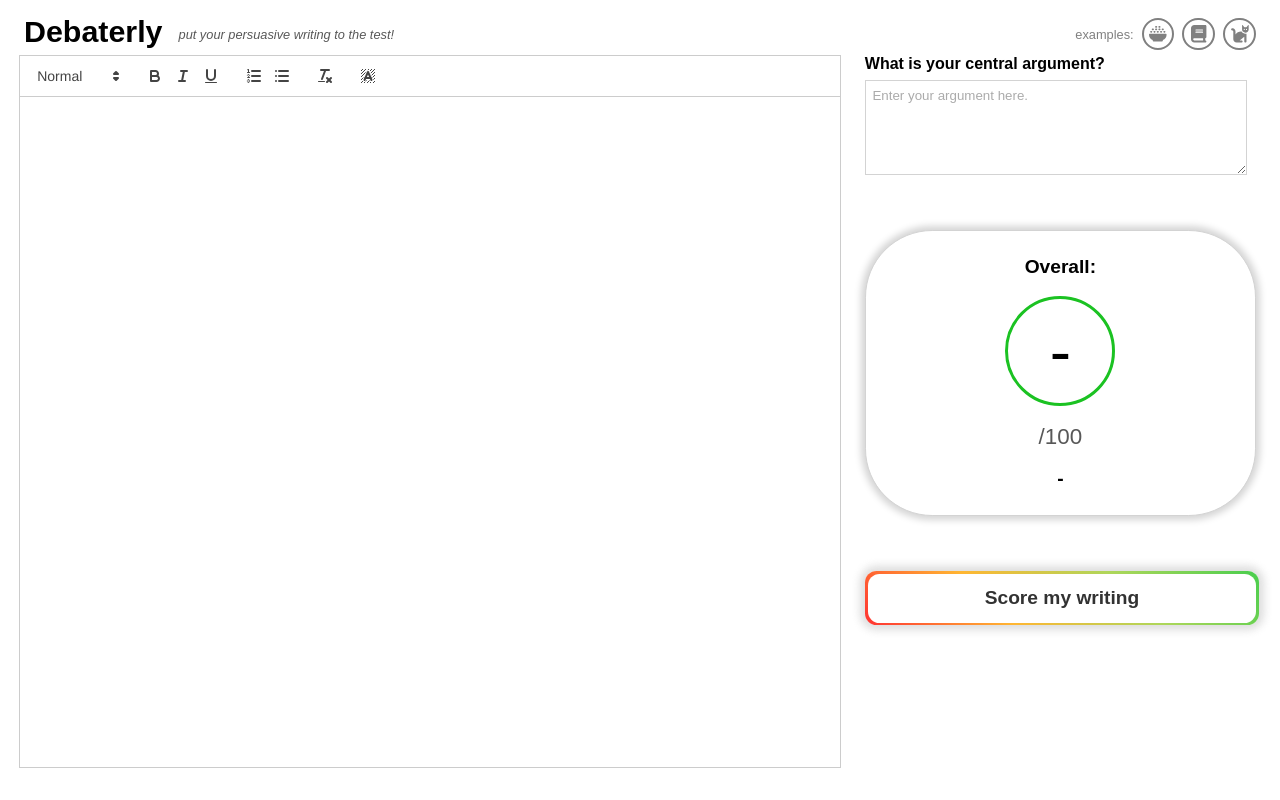
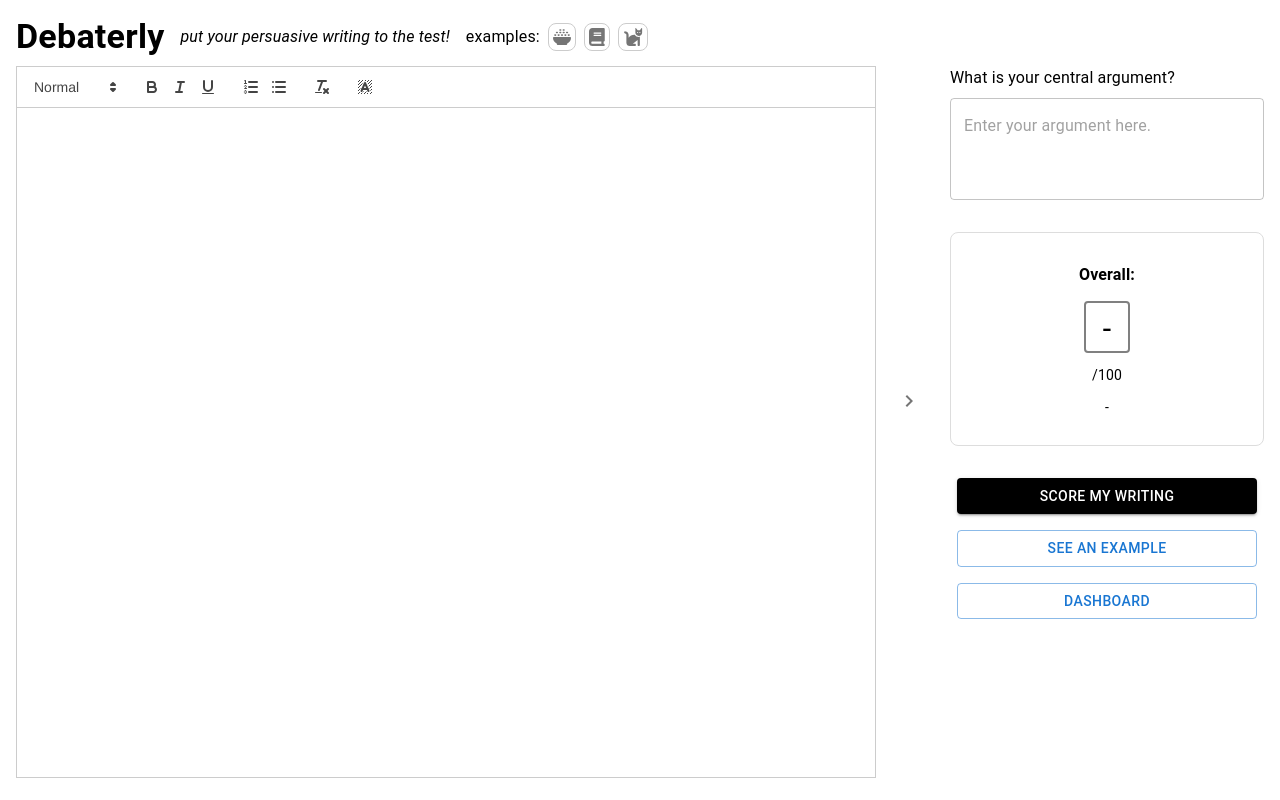
Before and after one commit to austenem/debaterly, a React (Create React App) app: page / in a window 1280 px wide. Built offline with nearby package versions, Linux system fonts and the light colour scheme.

Commit message:
transition to MUI

```diff
--- a/src/pages/Home/Home.tsx
+++ b/src/pages/Home/Home.tsx
@@ -1,16 +1,20 @@
-/**
- * Home for users to evaluate the quality of their writing.
- * @author Austen Money
- */
-
+import { useState } from 'react';
 import Header from './components/Header';
 import ScoreCard from './components/ScoreCard';
 import TextInput from './components/TextInput';
 import TopicInput from './components/TopicInput';
-import ScoreButton from './components/ScoreButton';
 import { useScoreText } from './hooks';
+import {
+  Stack,
+  Box,
+  IconButton,
+  Collapse,
+  Divider,
+} from '@mui/material';
+import { ChevronLeft, ChevronRight } from '@mui/icons-material';
 
 import './style.css';
+import Buttons from './components/Buttons';
 
 function Home() {
   const {
@@ -27,25 +31,58 @@
     setIsFeedbackMode,
   } = useScoreText();
 
-  console.log('qualityScore:', qualityScore);
-  console.log('userText:', userText);
+  const [isPanelOpen, setIsPanelOpen] = useState(true);
 
   return (
-    <div className="UserHome-outer-container">
-      <Header onClickExample={(text: string, topic: string) => {
-        setUserText(text);
-        setUserTopic(topic);
-      }} />
-      <div className="UserHome-inner-container">
-        <TextInput userText={userText} highlightedSentences={highlightedSentences} onChange={(text: string) => setUserText(text)}  isFeedbackMode={isFeedbackMode} setIsFeedbackMode={setIsFeedbackMode} />
-        <div className="UserHome-right-side">
-          <TopicInput userTopic={userTopic} onChange={(topic: string) => (setUserTopic(topic))} />
-          <ScoreCard qualityCategory={qualityCategory} qualityScore={qualityScore} isLoading={isLoading} />
-          <ScoreButton scoreText={scoreText} />
-        </div>
-      </div>
-    </div>
+    <Stack height="90%" padding={2}>
+      <Header
+        onClickExample={(text: string, topic: string) => {
+          setUserText(text);
+          setUserTopic(topic);
+        }}
+      />
+      <Stack direction="row" spacing={2} sx={{ flex: 1 }}>
+        {/* Left editor area */}
+        <Box sx={{ flex: 1 }}>
+          <TextInput
+            userText={userText}
+            highlightedSentences={highlightedSentences}
+            onChange={(text: string) => setUserText(text)}
+            isFeedbackMode={isFeedbackMode}
+            setIsFeedbackMode={setIsFeedbackMode}
+          />
+        </Box>
+
+        {/* Toggle button */}
+        <Box display="flex" flexDirection="column" justifyContent="center">
+          <Divider orientation="vertical" flexItem />
+          <IconButton
+            onClick={() => setIsPanelOpen(!isPanelOpen)}
+            size="small"
+          >
+            {isPanelOpen ? <ChevronRight /> : <ChevronLeft />}
+          </IconButton>
+          <Divider orientation="vertical" flexItem />
+        </Box>
+
+        {/* Right panel */}
+        <Collapse in={isPanelOpen} orientation="horizontal" sx={{ minWidth: isPanelOpen ? 280 : 0 }}>
+          <Stack spacing={4} sx={{ pl: 1 }}>
+            <TopicInput
+              userTopic={userTopic}
+              onChange={(topic: string) => setUserTopic(topic)}
+            />
+            <ScoreCard
+              qualityCategory={qualityCategory}
+              qualityScore={qualityScore}
+              isLoading={isLoading}
+            />
+            <Buttons scoreText={scoreText} />
+          </Stack>
+        </Collapse>
+      </Stack>
+    </Stack>
   );
-};
+}
 
 export default Home;
--- /dev/null
+++ b/src/pages/Home/components/Buttons.tsx
@@ -0,0 +1,40 @@
+import { Box, Button, Stack } from '@mui/material';
+
+interface ScoreButtonProps {
+  scoreText: () => void;
+}
+
+function Buttons({ scoreText }: ScoreButtonProps) {
+  return (
+    <Stack spacing={2} alignItems="center" width="100%">
+      <Box width="100%" maxWidth={300}>
+        <Button
+          onClick={scoreText}
+          variant="contained"
+          fullWidth
+          sx={{
+            backgroundColor: 'black',
+            color: 'white',
+            '&:hover': {
+              backgroundColor: 'green',
+            },
+          }}
+        >
+          Score my writing
+        </Button>
+      </Box>
+      <Box width="100%" maxWidth={300}>
+        <Button variant="outlined" fullWidth>
+          See an Example
+        </Button>
+      </Box>
+      <Box width="100%" maxWidth={300}>
+        <Button variant="outlined" fullWidth>
+          Dashboard
+        </Button>
+      </Box>
+    </Stack>
+  );
+}
+
+export default Buttons;
--- a/src/pages/Home/components/Header.tsx
+++ b/src/pages/Home/components/Header.tsx
@@ -7,6 +7,9 @@
 
 import { Example } from '../types';
 import '../style.css';
+import Stack from '@mui/material/Stack';
+import Typography from '@mui/material/Typography';
+import IconButton from '@mui/material/IconButton';
 
 /*------------------------------------------------------------------------*/
 /* ------------------------------ Constants ----------------------------- */
@@ -41,12 +44,17 @@
 
 function ExampleIcon({ text, topic, icon, onClick }: ExampleIconProps) {
   return (
-    <div
-      className="UserHome-example-icon"
-      onClick={() => onClick(text, topic)}
-    >
+    <IconButton onClick={() => onClick(text, topic)} size="small" sx={{
+      border: '1px solid #ccc',
+      borderRadius: '8px',
+      padding: '4px',
+      transition: 'border-color 0.2s',
+      '&:hover': {
+        borderColor: '#888',
+      },
+    }}>
       <FontAwesomeIcon icon={icon} />
-    </div>
+    </IconButton>
   );
 }
 
@@ -60,15 +68,15 @@
 
 function Header({ onClickExample }: HeaderProps) {
   return (
-    <div className="UserHome-title-container">
-      <div className="UserHome-title">
+    <Stack spacing={2} alignItems="center" direction="row" paddingBottom={1}>
+      <Typography variant="h4" fontWeight="bold">
         Debaterly
-      </div>
-      <i className="UserHome-subtitle">
+      </Typography>
+      <Typography variant="subtitle1" fontStyle="italic">
         put your persuasive writing to the test!
-      </i>
-      <div className="UserHome-examples">
-        examples:
+      </Typography>
+      <Stack direction="row" spacing={1} alignItems="center" flexWrap="wrap">
+        <Typography variant="body1">examples:</Typography>
         {examples.map(({ text, topic, icon }) => (
           <ExampleIcon
             key={text}
@@ -78,8 +86,8 @@
             onClick={onClickExample}
           />
         ))}
-      </div>
-    </div>
+      </Stack>
+    </Stack>
   );
 }
 
--- a/src/pages/Home/components/ScoreButton.tsx
+++ /dev/null
@@ -1,20 +0,0 @@
-import '../style.css';
-
-interface ScoreButtonProps {
-  scoreText: () => void;
-}
-
-function ScoreButton({ scoreText }: ScoreButtonProps) {
-  return (
-    <div className="UserHome-button-container">
-      <button
-        onClick={scoreText}
-        className="UserHome-button"
-      >
-        Score my writing
-      </button>
-    </div>
-  );
-}
-
-export default ScoreButton;
--- a/src/pages/Home/components/ScoreCard.tsx
+++ b/src/pages/Home/components/ScoreCard.tsx
@@ -1,5 +1,5 @@
+import { Box, Stack, Typography } from '@mui/material';
 import { Circles } from 'react-loader-spinner';
-import '../style.css';
 import { QualityCategory } from '../types';
 
 interface ScoreCardProps {
@@ -13,39 +13,71 @@
   Good = 'Your writing supports your argument well. Good job!',
   Fair = 'Your writing supports your argument, but could be improved. Review your writing and try again.',
   Poor = 'Your writing does not support your argument well. Review your writing and try again.',
-  '-' = '-'
+  '-' = '-',
 }
+
+const borderColorMap: Record<QualityCategory, string> = {
+  Excellent: 'rgb(77, 182, 172)',
+  Good: '#4caf50',
+  Fair: '#ffb300',
+  Poor: '#ef5350',
+  '-': 'grey',
+};
+
+// Shared style between loading and final states
+const sharedCardStyle = {
+  width: 280,
+  border: '1px solid #ddd',
+  borderRadius: 2,
+  padding: 2,
+  minHeight: 180,
+  display: 'flex',
+  alignItems: 'center',
+  justifyContent: 'center',
+};
 
 function ScoreCard({ qualityCategory, qualityScore, isLoading }: ScoreCardProps) {
   const score = qualityScore || '-';
 
   if (isLoading) {
     return (
-      <div className="UserHome-score-card">
-        <div className="UserHome-loader">
-          <Circles
-            color="#000000"
-            height={50}
-            width={50}
-          />
-        </div>
-      </div>
+      <Box sx={sharedCardStyle}>
+        <Circles color="#000000" height={50} width={50} />
+      </Box>
     );
   }
 
   return (
-      <div className="UserHome-score-card">
-        <div className="UserHome-score-title">
-          Overall:
-        </div>
-        <div className={`UserHome-score UserHome-border-${qualityCategory}`}>
-          {score}
-        </div>
-        /100
-        <div className="UserHome-category">
-          {QualityCategories[qualityCategory]}
-        </div>
-      </div>
+    <Stack
+      spacing={1.5}
+      sx={{
+        ...sharedCardStyle,
+        flexDirection: 'column',
+        alignItems: 'center',
+      }}
+    >
+      <Typography variant="subtitle1" fontWeight="bold">
+        Overall:
+      </Typography>
+
+      <Box
+        sx={{
+          border: `2px solid ${borderColorMap[qualityCategory]}`,
+          borderRadius: 1,
+          padding: '8px 16px',
+          fontSize: '1.75rem',
+          fontWeight: 'bold',
+        }}
+      >
+        {score}
+      </Box>
+
+      <Typography variant="body2">/100</Typography>
+
+      <Typography variant="body2" textAlign="center">
+        {QualityCategories[qualityCategory]}
+      </Typography>
+    </Stack>
   );
 }
 
--- a/src/pages/Home/components/TextInput.tsx
+++ b/src/pages/Home/components/TextInput.tsx
@@ -3,6 +3,7 @@
 import 'react-quill/dist/quill.snow.css';
 import { HighlightedSentence } from '../types';
 import { getHighlightedText } from '../helpers';
+import { Box } from '@mui/material';
 
 interface TextInputProps {
   userText: string;
@@ -40,10 +41,9 @@
   }, [userText, highlightedSentences, isFeedbackMode]);
 
   return (
-    <div className="UserHome-left-side">
-      <div className="UserHome-text-area">
+  <Box height="100%" width="100%">
     <ReactQuill
-          className="UserHome-quill"
+      style={{ height: '100%' }}
       theme="snow"
       modules={MODULES}
       formats={FORMATS}
@@ -56,8 +56,7 @@
         onChange(content);
       }}
     />
-      </div>
-    </div>
+  </Box>
   );
 }
 
--- a/src/pages/Home/components/TopicInput.tsx
+++ b/src/pages/Home/components/TopicInput.tsx
@@ -1,4 +1,7 @@
+import Stack from '@mui/material/Stack';
 import '../style.css';
+import Typography from '@mui/material/Typography';
+import TextField from '@mui/material/TextField';
 
 interface TopicInputProps {
   userTopic: string;
@@ -7,17 +10,20 @@
 
 function TopicInput({ userTopic, onChange }: TopicInputProps) {
   return (
-    <div className="UserHome-argument">
-      What is your central argument?
-      <textarea
+    <Stack spacing={1}>
+      <Typography variant="body1">
+        What is your central argument?
+      </Typography>
+      <TextField
         value={userTopic}
-        className="UserHome-argument-input"
+        onChange={(e) => onChange(e.target.value)}
         placeholder="Enter your argument here."
-        onChange={e => {
-          onChange(e.target.value);
-        }}
+        multiline
+        minRows={3}
+        fullWidth
+        variant="outlined"
       />
-    </div>
+    </Stack>
   );
 }
 
--- a/src/pages/Home/style.css
+++ b/src/pages/Home/style.css
@@ -1,6 +1,11 @@
 /**********************************/
 /*         Page Containers        */
 /**********************************/
+
+html, body, #root {
+  height: 100%;
+  margin: 0;
+}
 
 .UserHome-outer-container {
   display: flex;
@@ -215,8 +220,7 @@
 
 .UserHome-category {
   color: black;
-  font-size: 1.2rem;
-  font-weight: 600;
+  font-size: 1rem;
 }
 
 /**********************************/
```
Also changed, not shown: package.json (+7 -1 lines), 1 other file (tests, documents, lock files or other folders). Lines whose indentation alone changed are shown as unchanged.
